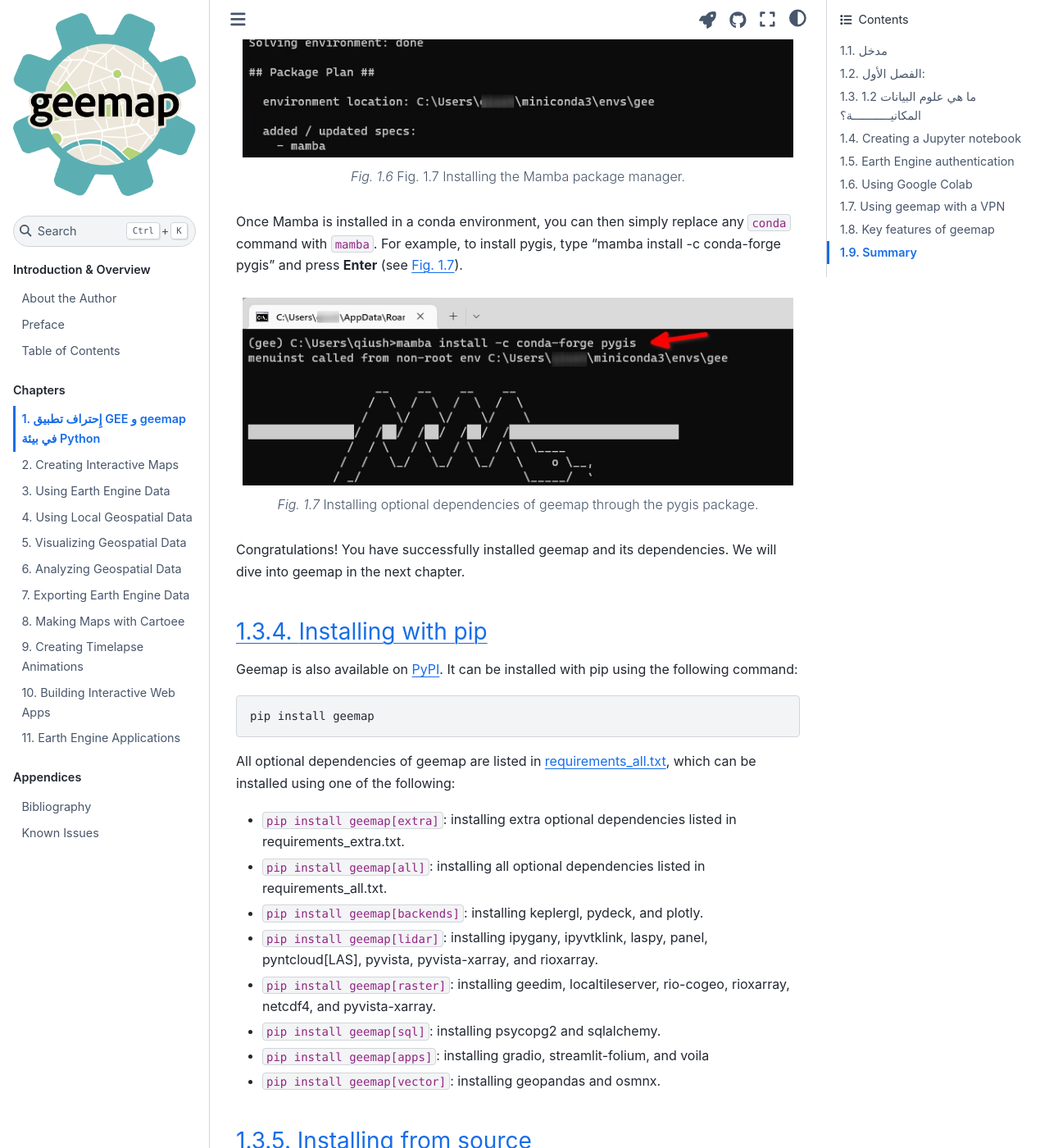
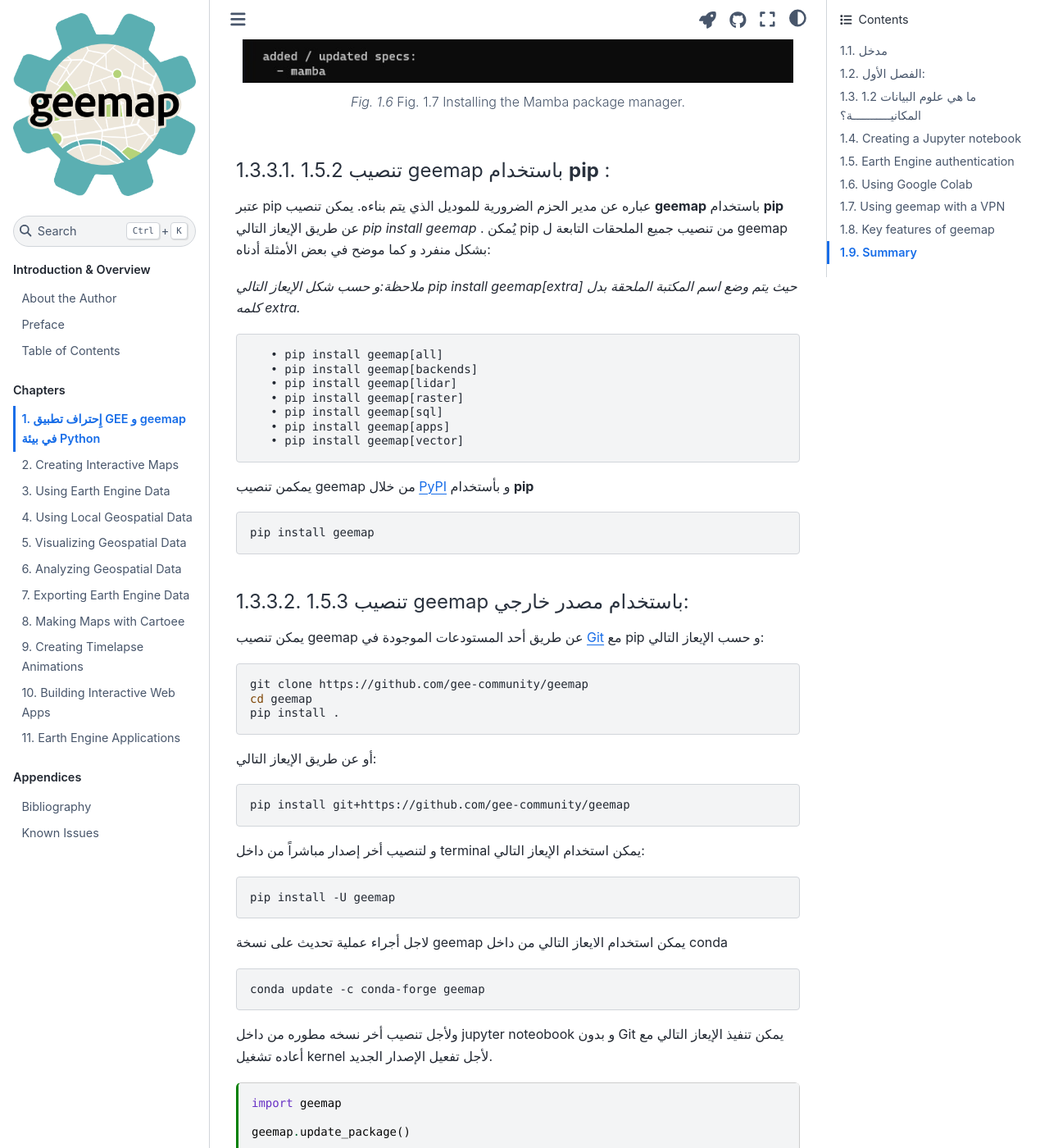
Before and after one commit to giswqs/geebook-arabic, a Jupyter Book: the page built from chapters/01_introduction.md, in a window 1280 px wide and 1400 px high, scrolled down 6543 px. Shown: the whole window at 82% size. Built offline with Jupyter Book 1.0.4 settings and Sphinx 7.4.7 and the Sphinx Book theme 1.1.4, drawn with Linux system fonts in a browser that asks for light colours; cross-references to code outside the pages are shown as plain code; some of the changed text lies outside the part shown.

Commit message:
Update 01_introduction.md

````diff
--- a/chapters/01_introduction.md
+++ b/chapters/01_introduction.md
@@ -123,7 +123,7 @@ name: ch01_conda_geemap
 شكل 1.6 تعفيل بيئة gee و تنصيب geemap
 ```
 
-ما أسلفنا أن هناك العديد من المكتبات الملحقة بـ geemap مثل GeoPandas, localtileserver, [osmnx](https://github.com/gboeing/osmnx), [rioxarray](https://github.com/corteva/rioxarray) and [rio-cogeo](https://github.com/cogeotiff/rio-cogeo) ,و للمزيد من المعلومات عن المكتبات الملحقة يمكن الدخول إلى الرابط التالي [requirements_all.txt](https://github.com/gee-community/geemap/blob/master/requirements_all.txt)  . لحسن الحظ إن هذه المكتبات متوفرة في حزمة  [pygis](https://pygis.gishub.org/)  و التي بالإمكان تنصيبها في إيعاز واحد. على الرغم من ذلك إلى إن تنصيب geemap يأخذ وقتاً طويلاً لتحميل جميع المكتبات الملحقة, لذا يمكن تنصيب pygis من خلال  حزمه [Mamba](https://github.com/mamba-org/mamba) و التي هي أسرع و أكفاء كما أنها منصة قابلة للتنصيب في بيئات مختلفة.mamba هي عبارة عن حزمة قابله للكتابة و التنفيذ و التي تجعل من تنصيب الحزم الأخرى أسرع, و هي أيضا قابلة للتنصيب في بيئات Windows, Linux, MacOS و متوافقة مع جميع الحزم الأخرى. وتنصب كما في  الإيعازات التالية  في prompt  و كما في الشكل 1.7 ادناه:
+كما أسلفنا أن هناك العديد من المكتبات الملحقة بـ geemap مثل GeoPandas, localtileserver, [osmnx](https://github.com/gboeing/osmnx), [rioxarray](https://github.com/corteva/rioxarray) and [rio-cogeo](https://github.com/cogeotiff/rio-cogeo) ,و للمزيد من المعلومات عن المكتبات الملحقة يمكن الدخول إلى الرابط التالي [requirements_all.txt](https://github.com/gee-community/geemap/blob/master/requirements_all.txt)  . لحسن الحظ إن هذه المكتبات متوفرة في حزمة  [pygis](https://pygis.gishub.org/)  و التي بالإمكان تنصيبها في إيعاز واحد. على الرغم من ذلك إلى إن تنصيب geemap يأخذ وقتاً طويلاً لتحميل جميع المكتبات الملحقة, لذا يمكن تنصيب pygis من خلال  حزمه [Mamba](https://github.com/mamba-org/mamba) و التي هي أسرع و أكفاء كما أنها منصة قابلة للتنصيب في بيئات مختلفة.mamba هي عبارة عن حزمة قابله للكتابة و التنفيذ و التي تجعل من تنصيب الحزم الأخرى أسرع, و هي أيضا قابلة للتنصيب في بيئات Windows, Linux, MacOS و متوافقة مع جميع الحزم الأخرى. وتنصب كما في  الإيعازات التالية  في prompt  و كما في الشكل 1.7 ادناه:
 
 ```bash
 conda install -c conda-forge mamba
@@ -138,67 +138,53 @@ name: ch01_install_mamba
 Fig. 1.7 Installing the Mamba package manager.
 ```
 
-Once Mamba is installed in a conda environment, you can then simply replace any `conda` command with `mamba`. For example, to install pygis, type "mamba install -c conda-forge pygis" and press **Enter** (see {numref}`ch01_install_pygis`).
+#### 1.5.2 تنصيب geemap باستخدام **pip** :
+عتبر pip عباره عن مدير الحزم الضرورية للموديل الذي يتم بناءه. يمكن تنصيب **geemap** باستخدام **pip**  عن طريق الإيعاز التالي _pip install geemap_ . يُمكن pip من تنصيب جميع الملحقات التابعة ل geemap بشكل منفرد و كما موضح في بعض الأمثلة أدناه:
 
-```{figure} images/ch01_install_pygis.jpg
----
-name: ch01_install_pygis
----
-Installing optional dependencies of geemap through the pygis package.
-```
+*_ملاحظة:و حسب شكل الإيعاز التالي pip install geemap[extra]  حيث  يتم وضع اسم المكتبة الملحقة بدل كلمه extra._*
 
-Congratulations! You have successfully installed geemap and its dependencies. We will dive into geemap in the next chapter.
+       • pip install geemap[all]
+       • pip install geemap[backends]
+       • pip install geemap[lidar]
+       • pip install geemap[raster]
+       • pip install geemap[sql]
+       • pip install geemap[apps]
+       • pip install geemap[vector]
 
-### Installing with pip
+يمكمن تنصيب geemap من خلال [PyPI](https://pypi.org/project/geemap) و بأستخدام **pip**
 
-Geemap is also available on [PyPI](https://pypi.org/project/geemap). It can be installed with pip using the following command:
 
 ```bash
 pip install geemap
 ```
 
-All optional dependencies of geemap are listed in [requirements_all.txt](https://github.com/gee-community/geemap/blob/master/requirements_all.txt), which can be installed using one of the following:
-
-- `pip install geemap[extra]`: installing extra optional dependencies listed in requirements_extra.txt.
-- `pip install geemap[all]`: installing all optional dependencies listed in requirements_all.txt.
-- `pip install geemap[backends]`: installing keplergl, pydeck, and plotly.
-- `pip install geemap[lidar]`: installing ipygany, ipyvtklink, laspy, panel, pyntcloud[LAS], pyvista, pyvista-xarray, and rioxarray.
-- `pip install geemap[raster]`: installing geedim, localtileserver, rio-cogeo, rioxarray, netcdf4, and pyvista-xarray.
-- `pip install geemap[sql]`: installing psycopg2 and sqlalchemy.
-- `pip install geemap[apps]`: installing gradio, streamlit-folium, and voila
-- `pip install geemap[vector]`: installing geopandas and osmnx.
-
-### Installing from source
-
-You may install the latest development version by cloning the GitHub repository with [Git](https://git-scm.com) and using pip to install from the local directory:
+####	1.5.3 تنصيب geemap باستخدام مصدر خارجي:
+يمكن تنصيب geemap عن طريق أحد المستودعات الموجودة في [Git](https://git-scm.com) مع pip و حسب الإيعاز التالي:
 
 ```bash
 git clone https://github.com/gee-community/geemap
 cd geemap
 pip install .
 ```
-
-It is also possible to install the latest development version directly from the GitHub repository with:
-
+أو عن طريق الإيعاز التالي:
 ```bash
 pip install git+https://github.com/gee-community/geemap
 ```
 
-### Upgrading geemap
 
-If you have installed geemap before and want to upgrade to the latest version, you can run the following command in your terminal:
+و لتنصيب أخر إصدار مباشراً من داخل terminal يمكن استخدام الإيعاز التالي:
 
 ```bash
 pip install -U geemap
 ```
 
-If you use conda, you can update geemap to the latest version by running the following command in your terminal:
+لاجل أجراء عملية تحديث على نسخة geemap يمكن استخدام الايعاز التالي من داخل conda
 
 ```bash
 conda update -c conda-forge geemap
 ```
 
-To install the development version from GitHub directly within a Jupyter notebook without using Git, run the following code in a Jupyter notebook and restart the kernel to take effect:
+ولأجل تنصيب  أخر نسخه مطوره من داخل jupyter noteobook و بدون Git يمكن تنفيذ الإيعاز التالي مع أعاده تشغيل kernel لأجل تفعيل الإصدار الجديد.
 
 ```{code-cell} ipython3
 import geemap
@@ -206,15 +192,17 @@ import geemap
 geemap.update_package()
 ```
 
-### Using Docker
+#### 1.5.5	تنصيب geemap من خلال Docker
+يمكن تنصيب geemap من خلال حاوية [Docker](https://docs.docker.com/get-docker/) ولكن يجب تنصيب Docker أولا, و من ثم تنفيذ الإيعاز التالي من خلال الTerminal الخاص بك:
 
-Geemap is also available on [Docker Hub](https://hub.docker.com/r/giswqs/geemap).
-
-To use geemap in a Docker container, you first need to install [Docker](https://docs.docker.com/get-docker). Once Docker is installed, you can pull the latest geemap image from Docker Hub by running the following command in your terminal:
 
 ```bash
 docker run -it -p 8888:8888 giswqs/geemap:latest
 ```
+
+###	1.6 العمل في بيئة **Jupyter notebook**:
+
+العمل في بيئة jupyter notebook : بعد خلق بيئة جديدة في conda يجب تفعيلها و من خلال الإيعاز التالي من داخل Conda Command Prompt
 
 ## Creating a Jupyter notebook
 
````
